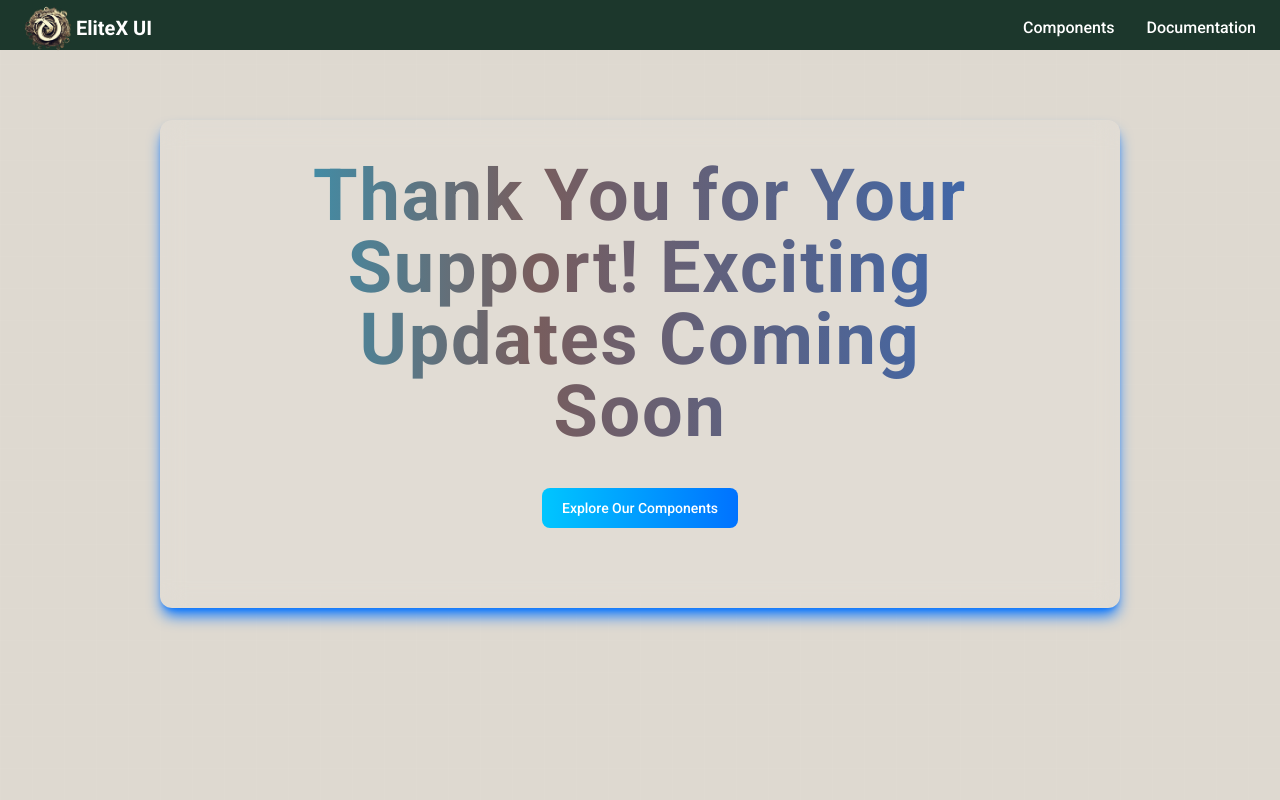
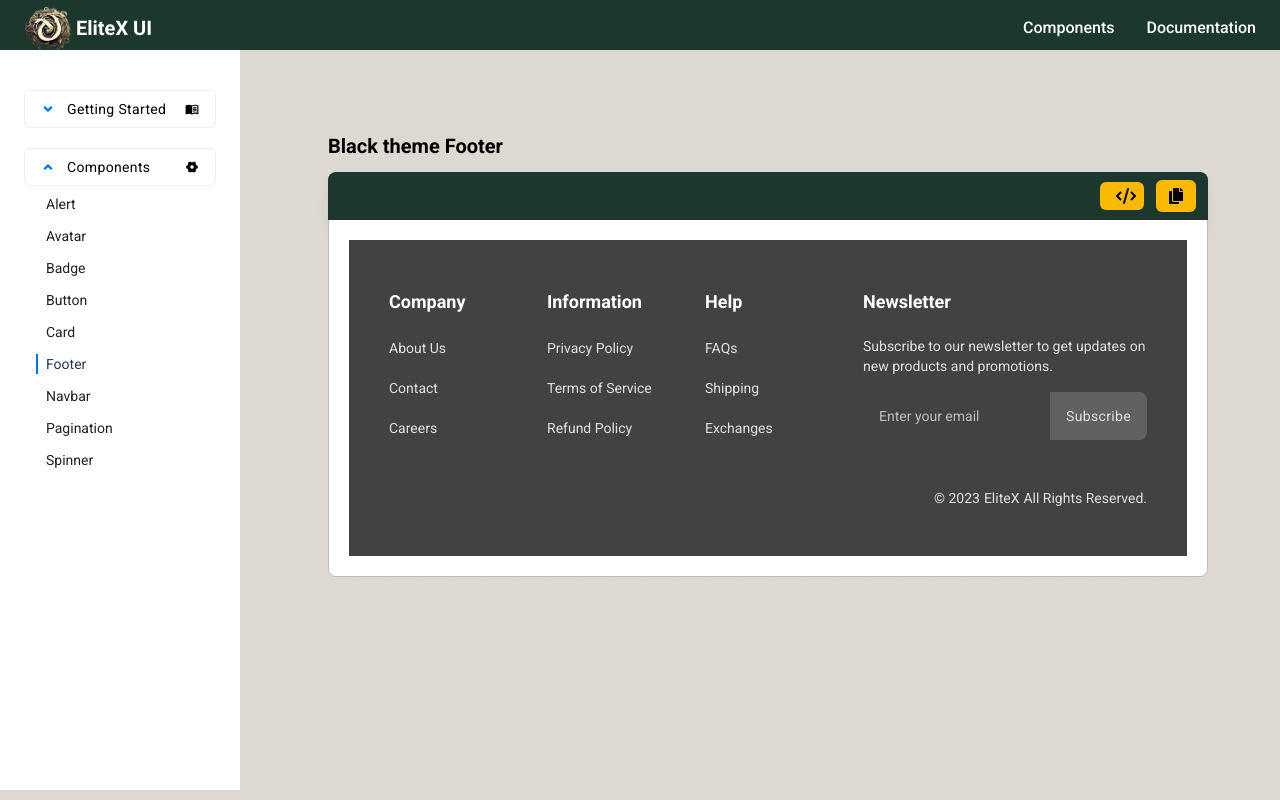
Before and after one commit to nayon117/Canvas-UI, a React (Vite) app: page /components/footer in a window 1280 px wide. Built offline with nearby package versions, Linux system fonts and the light colour scheme.

Commit message:
add footer1

```diff
--- a/src/Sidebar/Sidebar.jsx
+++ b/src/Sidebar/Sidebar.jsx
@@ -12,6 +12,9 @@ const componentsItems = [
   "Badge",
   "Button",
   "Card",
+  "Footer",
+  "Navbar",
+  "Pagination",
   "Spinner"
 ];
 
--- /dev/null
+++ b/src/components/App/Footers/Footer1.jsx
@@ -0,0 +1,256 @@
+import CodeBox from "../../../Shared/CodeBox/CodeBox";
+
+const Footer1 = () => {
+  return (
+    <CodeBox stringCode={`<footer className="bg-gray-800 py-12 px-10">
+    <div className="grid grid-cols-1 sm:grid-cols-2 md:grid-cols-3 xl:grid-cols-5 gap-8">
+      <div>
+        <h4 className="text-white text-lg font-bold mb-5">Company</h4>
+        <ul className="space-y-4">
+          <li>
+            <a
+              href="javascript:void(0)"
+              className="text-gray-300 hover:text-white text-sm"
+            >
+              About Us
+            </a>
+          </li>
+          <li>
+            <a
+              href="javascript:void(0)"
+              className="text-gray-300 hover:text-white text-sm"
+            >
+              Contact
+            </a>
+          </li>
+          <li>
+            <a
+              href="javascript:void(0)"
+              className="text-gray-300 hover:text-white text-sm"
+            >
+              Careers
+            </a>
+          </li>
+        </ul>
+      </div>
+      <div>
+        <h4 className="text-white text-lg font-bold mb-5">Information</h4>
+        <ul className="space-y-4">
+          <li>
+            <a
+              href="javascript:void(0)"
+              className="text-gray-300 hover:text-white text-sm"
+            >
+              Privacy Policy
+            </a>
+          </li>
+          <li>
+            <a
+              href="javascript:void(0)"
+              className="text-gray-300 hover:text-white text-sm"
+            >
+              Terms of Service
+            </a>
+          </li>
+          <li>
+            <a
+              href="javascript:void(0)"
+              className="text-gray-300 hover:text-white text-sm"
+            >
+              Refund Policy
+            </a>
+          </li>
+        </ul>
+      </div>
+      <div>
+        <h4 className="text-white text-lg font-bold mb-5">Help</h4>
+        <ul className="space-y-4">
+          <li>
+            <a
+              href="javascript:void(0)"
+              className="text-gray-300 hover:text-white text-sm"
+            >
+              FAQs
+            </a>
+          </li>
+          <li>
+            <a
+              href="javascript:void(0)"
+              className="text-gray-300 hover:text-white text-sm"
+            >
+              Shipping
+            </a>
+          </li>
+          <li>
+            <a
+              href="javascript:void(0)"
+              className="text-gray-300 hover:text-white text-sm"
+            >
+              Exchanges
+            </a>
+          </li>
+        </ul>
+      </div>
+      <div className="md:col-span-2">
+        <h4 className="text-white text-lg font-bold mb-5">Newsletter</h4>
+        <p className="text-gray-300 mb-4 text-sm">
+          Subscribe to our newsletter to get updates on new products and
+          promotions.
+        </p>
+        <form className="mb-4">
+          <div className="flex items-center">
+            <input
+              type="email"
+              placeholder="Enter your email"
+              className="bg-gray-800 px-4 py-3.5 rounded-l-lg w-full text-sm text-gray-300 outline-none"
+            />
+            <button
+              type="button"
+              className="bg-gray-700 text-sm text-gray-300 tracking-wide px-4 py-3.5 rounded-r-lg"
+            >
+              Subscribe
+            </button>
+          </div>
+        </form>
+      </div>
+    </div>
+    <p className="text-gray-300 text-right text-sm mt-8">
+      © 2023
+      <a
+        href="https://elitex.com/"
+        target="_blank"
+        className="hover:underline mx-1"
+      >
+        EliteX
+      </a>
+      All Rights Reserved.
+    </p>
+  </footer>`} text={`Black theme Footer`}>
+      <footer className="bg-gray-800 py-12 px-10">
+        <div className="grid grid-cols-1 sm:grid-cols-2 md:grid-cols-3 xl:grid-cols-5 gap-8">
+          <div>
+            <h4 className="text-white text-lg font-bold mb-5">Company</h4>
+            <ul className="space-y-4">
+              <li>
+                <a
+                  href="javascript:void(0)"
+                  className="text-gray-300 hover:text-white text-sm"
+                >
+                  About Us
+                </a>
+              </li>
+              <li>
+                <a
+                  href="javascript:void(0)"
+                  className="text-gray-300 hover:text-white text-sm"
+                >
+                  Contact
+                </a>
+              </li>
+              <li>
+                <a
+                  href="javascript:void(0)"
+                  className="text-gray-300 hover:text-white text-sm"
+                >
+                  Careers
+                </a>
+              </li>
+            </ul>
+          </div>
+          <div>
+            <h4 className="text-white text-lg font-bold mb-5">Information</h4>
+            <ul className="space-y-4">
+              <li>
+                <a
+                  href="javascript:void(0)"
+                  className="text-gray-300 hover:text-white text-sm"
+                >
+                  Privacy Policy
+                </a>
+              </li>
+              <li>
+                <a
+                  href="javascript:void(0)"
+                  className="text-gray-300 hover:text-white text-sm"
+                >
+                  Terms of Service
+                </a>
+              </li>
+              <li>
+                <a
+                  href="javascript:void(0)"
+                  className="text-gray-300 hover:text-white text-sm"
+                >
+                  Refund Policy
+                </a>
+              </li>
+            </ul>
+          </div>
+          <div>
+            <h4 className="text-white text-lg font-bold mb-5">Help</h4>
+            <ul className="space-y-4">
+              <li>
+                <a
+                  href="javascript:void(0)"
+                  className="text-gray-300 hover:text-white text-sm"
+                >
+                  FAQs
+                </a>
+              </li>
+              <li>
+                <a
+                  href="javascript:void(0)"
+                  className="text-gray-300 hover:text-white text-sm"
+                >
+                  Shipping
+                </a>
+              </li>
+              <li>
+                <a
+                  href="javascript:void(0)"
+                  className="text-gray-300 hover:text-white text-sm"
+                >
+                  Exchanges
+                </a>
+              </li>
+            </ul>
+          </div>
+          <div className="md:col-span-2">
+            <h4 className="text-white text-lg font-bold mb-5">Newsletter</h4>
+            <p className="text-gray-300 mb-4 text-sm">
+              Subscribe to our newsletter to get updates on new products and
+              promotions.
+            </p>
+            <form className="mb-4">
+              <div className="flex items-center">
+                <input
+                  type="email"
+                  placeholder="Enter your email"
+                  className="bg-gray-800 px-4 py-3.5 rounded-l-lg w-full text-sm text-gray-300 outline-none"
+                />
+                <button
+                  type="button"
+                  className="bg-gray-700 text-sm text-gray-300 tracking-wide px-4 py-3.5 rounded-r-lg"
+                >
+                  Subscribe
+                </button>
+              </div>
+            </form>
+          </div>
+        </div>
+        <p className="text-gray-300 text-right text-sm mt-8">
+          © 2023
+          <a
+            href="https://elitex.com/"
+            target="_blank"
+            className="hover:underline mx-1"
+          >
+            EliteX
+          </a>
+          All Rights Reserved.
+        </p>
+      </footer>
+    </CodeBox>
+  );
+};
+export default Footer1;
--- /dev/null
+++ b/src/rootComponents/Footer/Footer.jsx
@@ -0,0 +1,10 @@
+import Footer1 from "../../components/App/Footers/Footer1";
+
+const Footer = () => {
+    return(
+        <div>
+              <Footer1/>
+        </div>
+    )
+}
+export default Footer;
--- /dev/null
+++ b/src/rootComponents/Navber/Navber.jsx
@@ -0,0 +1,9 @@
+
+const Navber = () => {
+    return(
+        <div>
+             <p> Welcome to Navber part </p>
+        </div>
+    )
+}
+export default Navber;
--- /dev/null
+++ b/src/rootComponents/pagination/Pagination.jsx
@@ -0,0 +1,9 @@
+
+const Pagination = () => {
+    return(
+        <div>
+             <p> Welcome to Pagination part </p>
+        </div>
+    )
+}
+export default Pagination;
```
Also changed, not shown: src/Route.jsx (+7 -0 lines).
